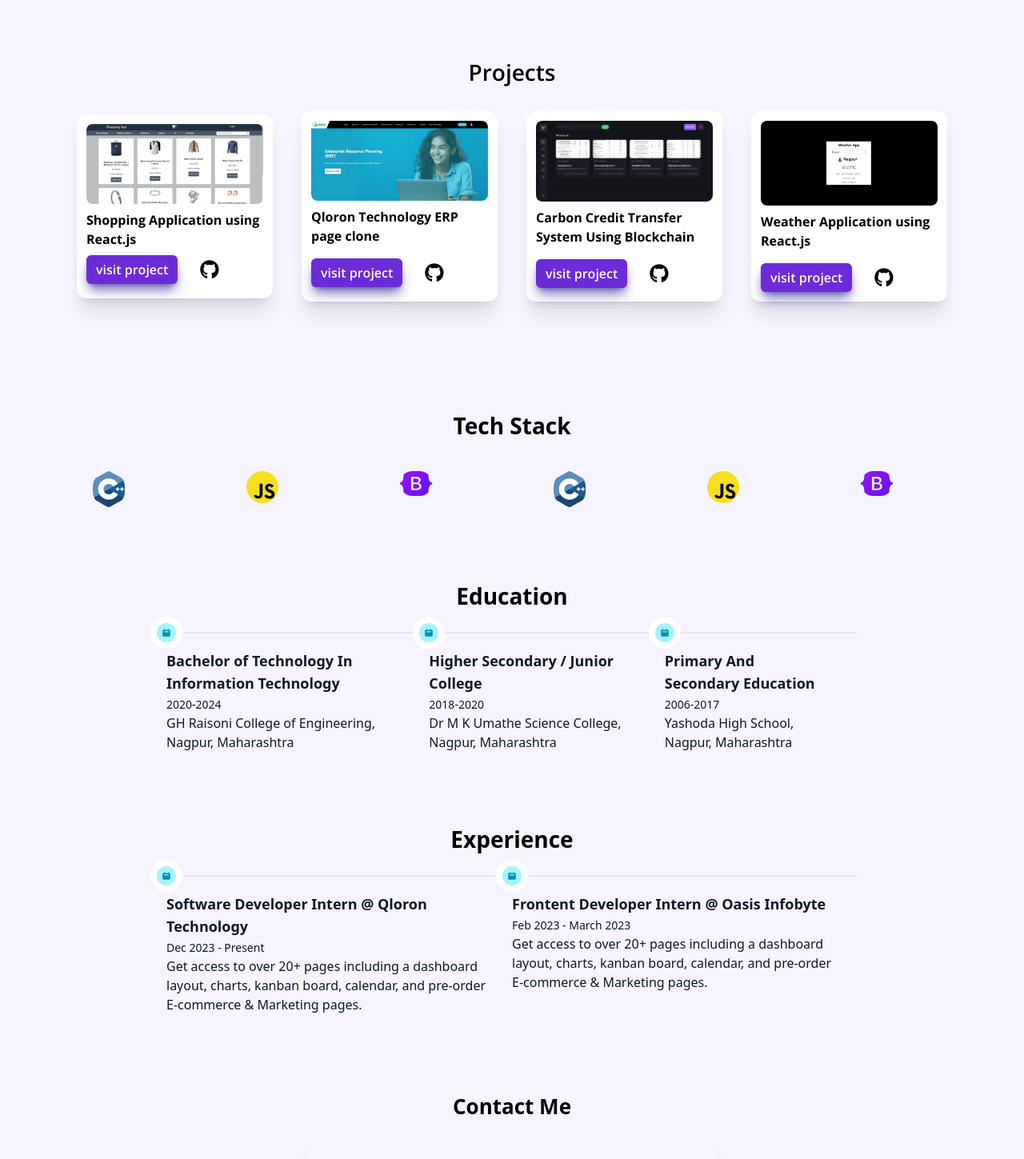
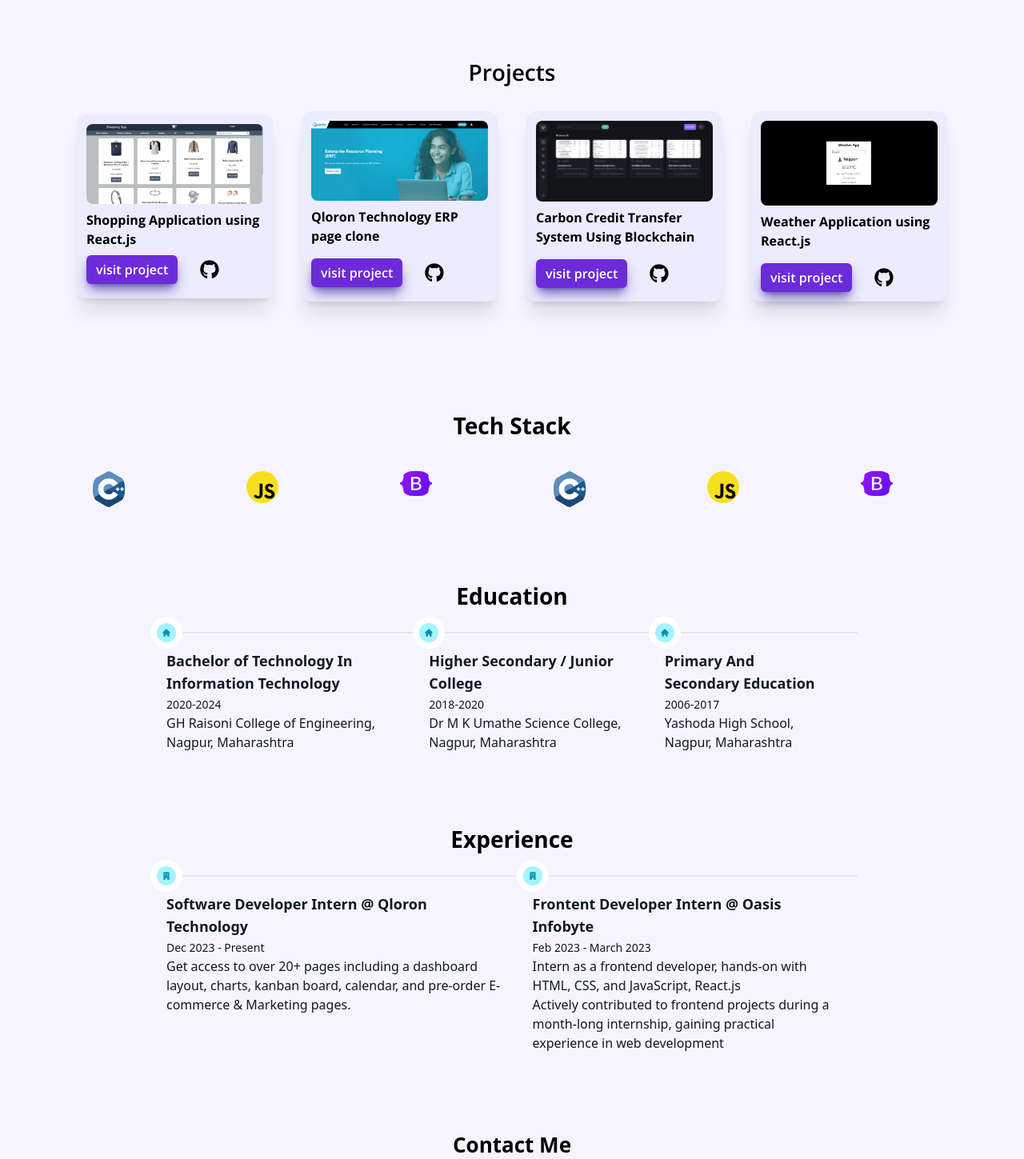
Before and after one commit to rohitselokar15/portfolio-rohit-selokar, a React (Vite) app: page / in a window 1280 px wide. Shown: the part 640-2089 px from the top of the page at 80% size. Built offline with nearby package versions, Linux system fonts and the light colour scheme.

Commit message:
change color

```diff
--- a/src/components/Education.jsx
+++ b/src/components/Education.jsx
@@ -1,7 +1,7 @@
 "use client";
 
 import { Timeline } from "flowbite-react";
-import { HiCalendar } from "react-icons/hi";
+import { HiHome } from "react-icons/hi";
 
 const Education = () => {
   return (
@@ -11,7 +11,7 @@ const Education = () => {
       </p>
       <Timeline horizontal>
         <Timeline.Item >
-          <Timeline.Point icon={HiCalendar} />
+          <Timeline.Point icon={HiHome} />
           <Timeline.Content className=" border-purple-900 border-l-2 pl-2 p-2 md:border-none md:pl-0">
             <Timeline.Title>
               Bachelor of Technology In Information Technology
@@ -24,7 +24,7 @@ const Education = () => {
         </Timeline.Item>
 
         <Timeline.Item>
-          <Timeline.Point icon={HiCalendar} />
+          <Timeline.Point icon={HiHome}/>
           <Timeline.Content className=" border-purple-900 border-l-2 pl-2 p-2 md:border-none md:pl-0">
             <Timeline.Title>Higher Secondary / Junior College</Timeline.Title>
             <Timeline.Time className="text-gray-900">2018-2020</Timeline.Time>
@@ -35,7 +35,7 @@ const Education = () => {
         </Timeline.Item>
 
         <Timeline.Item>
-          <Timeline.Point icon={HiCalendar} />
+          <Timeline.Point icon={HiHome} />
           <Timeline.Content className=" border-purple-900 border-l-2 pl-2 p-2 md:border-none md:pl-0">
             <Timeline.Title>Primary And Secondary Education</Timeline.Title>
             <Timeline.Time className="text-gray-900">2006-2017</Timeline.Time>
--- a/src/components/Experience.jsx
+++ b/src/components/Experience.jsx
@@ -1,7 +1,7 @@
 "use client";
 
 import { Button, Timeline } from "flowbite-react";
-import { HiArrowNarrowRight, HiCalendar } from "react-icons/hi";
+import { HiOfficeBuilding} from "react-icons/hi";
 
 const Experience = () => {
   return (
@@ -9,7 +9,7 @@ const Experience = () => {
     <p className="text-center text-[28px] dark:text-white font-semibold my-6">Experience</p>
       <Timeline horizontal>
         <Timeline.Item>
-          <Timeline.Point icon={HiCalendar}/>
+          <Timeline.Point icon={HiOfficeBuilding}/>
           <Timeline.Content className=" border-purple-900 border-l-2 pl-2 p-2 md:border-none md:pl-0">
             <Timeline.Title>Software Developer Intern @ Qloron Technology</Timeline.Title>
             <Timeline.Time className="text-gray-900">Dec 2023 - Present</Timeline.Time>
@@ -22,14 +22,14 @@ const Experience = () => {
         </Timeline.Item>
 
         <Timeline.Item>
-          <Timeline.Point icon={HiCalendar}/>
+          <Timeline.Point icon={HiOfficeBuilding}/>
           <Timeline.Content className=" border-purple-900 border-l-2 pl-2 p-2 md:border-none md:pl-0">
             <Timeline.Title>Frontent Developer Intern @ Oasis Infobyte</Timeline.Title>
             <Timeline.Time className="text-gray-900">Feb 2023 - March 2023</Timeline.Time>
             <Timeline.Body className="text-gray-900">
-              Get access to over 20+ pages including a dashboard layout, charts,
-              kanban board, calendar, and pre-order E-commerce & Marketing
-              pages.
+            <p> Intern as a frontend developer, hands-on with HTML, CSS, and JavaScript, React.js</p>
+            <p>Actively contributed to frontend projects during a month-long internship, gaining practical experience in web
+development</p>
             </Timeline.Body>
           </Timeline.Content>
         </Timeline.Item>
--- a/src/components/Home.jsx
+++ b/src/components/Home.jsx
@@ -2,7 +2,6 @@ import React from "react";
 import home from "../assets/home.png";
 
 const Home = () => {
-
   return (
     <div id="/" className="lg:grid grid-cols-2 ">
       <div>
@@ -84,7 +83,7 @@ const Home = () => {
       </div>
 
       <div
-        className="lg:hidden bg-purple-100 font-openSans mx-14 my-6 rounded-xl py-2 text-center dark:bg-slate-800"
+        className="lg:hidden bg-purple-100 font-openSans mx-10 my-6 rounded-xl py-2 text-center dark:bg-slate-800"
         data-aos="fade-up"
         data-aos-duration="1000"
       >
@@ -99,7 +98,6 @@ const Home = () => {
           me to deliver user-friendly and visually engaging web solutions.
         </p>
       </div>
-
     </div>
   );
 };
--- a/src/components/Project.jsx
+++ b/src/components/Project.jsx
@@ -7,11 +7,20 @@ import weather from "../assets/project-weather.jpg";
 
 const Project = () => {
   return (
-    <div id="project" className="font-openSans lg:h-[112vh] xl:h-[62vh] lg:flex lg:items-center">
+    <div
+      id="project"
+      className="font-openSans lg:h-[112vh] xl:h-[62vh] lg:flex lg:items-center"
+    >
       <div>
-        <p className="text-center pt-3 font-semibold  text-[28px] dark:text-white">Projects</p>
+        <p className="text-center pt-3 font-semibold  text-[28px] dark:text-white">
+          Projects
+        </p>
         <div className="mx-[65px] lg:mx-24 my-3 md:my-4 grid gap-5 md:grid-cols-2 md:gap-x-9 md:mx-24 lg:grid-cols-3 xl:grid-cols-4">
-          <div className="bg-white rounded-xl p-3 md:my-4 text-black shadow-xl dark:text-white dark:bg-slate-900" data-aos="fade-up" data-aos-duration="800">
+          <div
+            className="bg-purple-100 rounded-xl p-3 md:my-4 text-black shadow-xl dark:text-white dark:bg-slate-900"
+            data-aos="fade-up"
+            data-aos-duration="800"
+          >
             <div>
               <img src={ecommerce} className="rounded-lg" />
             </div>
@@ -36,7 +45,11 @@ const Project = () => {
             </div>
           </div>
 
-          <div className="bg-white rounded-xl p-3 my-3 text-black shadow-xl dark:text-white dark:bg-slate-900" data-aos="fade-up" data-aos-duration="800">
+          <div
+            className="bg-purple-100 rounded-xl p-3 my-3 text-black shadow-xl dark:text-white dark:bg-slate-900"
+            data-aos="fade-up"
+            data-aos-duration="800"
+          >
             <div>
               <img src={clone} className="rounded-lg" />
             </div>
@@ -56,7 +69,11 @@ const Project = () => {
             </div>
           </div>
 
-          <div className="bg-white rounded-xl p-3 my-3 text-black shadow-xl dark:text-white dark:bg-slate-900" data-aos="fade-up" data-aos-duration="800">
+          <div
+            className="bg-purple-100 rounded-xl p-3 my-3 text-black shadow-xl dark:text-white dark:bg-slate-900"
+            data-aos="fade-up"
+            data-aos-duration="800"
+          >
             <div>
               <img src={blockchain} className="rounded-lg" />
             </div>
@@ -78,7 +95,11 @@ const Project = () => {
             </div>
           </div>
 
-          <div className="bg-white rounded-xl p-3 my-3 text-black shadow-xl dark:text-white dark:bg-slate-900" data-aos="fade-up" data-aos-duration="800">
+          <div
+            className="bg-purple-100 rounded-xl p-3 my-3 text-black shadow-xl dark:text-white dark:bg-slate-900"
+            data-aos="fade-up"
+            data-aos-duration="800"
+          >
             <div className="relative overflow-hidden">
               <img
                 src={weather}
@@ -103,7 +124,6 @@ const Project = () => {
               </a>
             </div>
           </div>
-
         </div>
       </div>
     </div>
```
